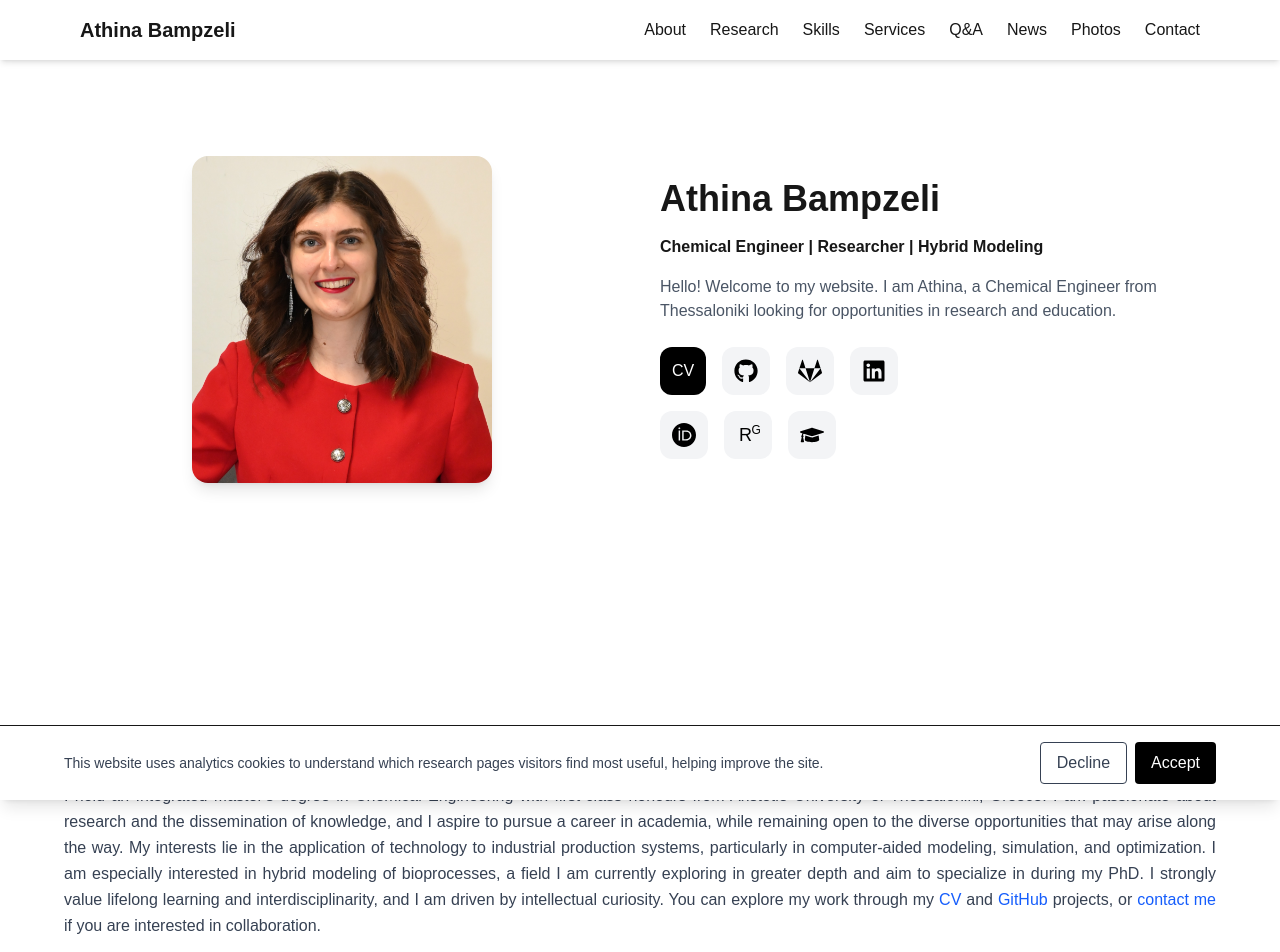
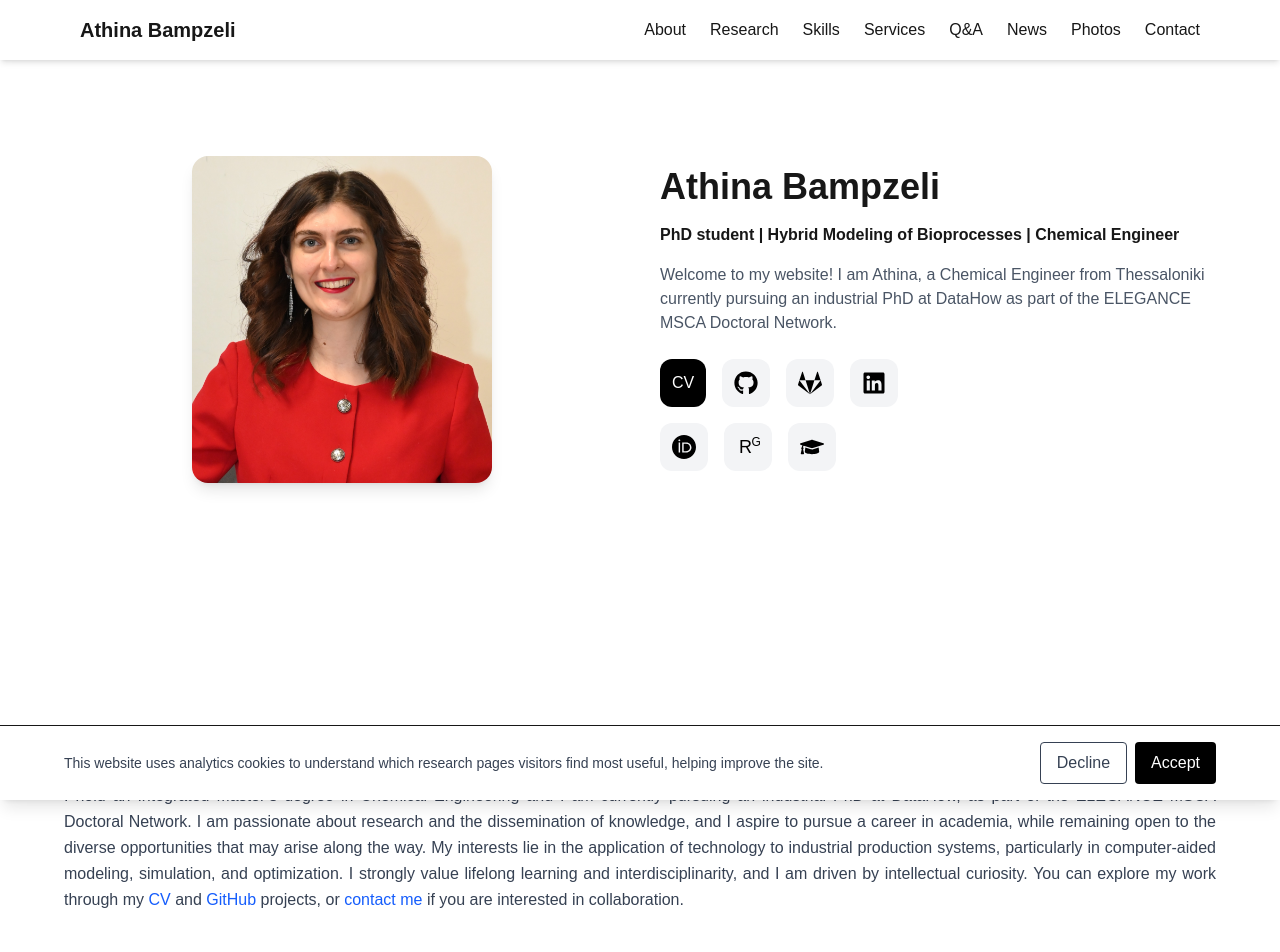
Before and after one commit to athina-bampzeli/Website-Athina-Bampzeli, a Next.js app: page / in a window 1280 px wide. Shown: the top 952 px of the page. Built offline with nearby package versions, Linux system fonts and the light colour scheme.

Commit message:
change32

```diff
--- a/app/news/page.tsx
+++ b/app/news/page.tsx
@@ -17,6 +17,54 @@ export default function News() {
         <div className="flex justify-center">
           <div className="grid md:grid-cols-2 gap-6 space-y-6 max-w-4xl">
 
+
+            {/* elegance kick off meeting */}
+            <FlipCard
+              front={
+
+
+                <div className="absolute inset-0 flex flex-col items-center justify-center border rounded-xl shadow-sm group-hover:shadow-md p-4 text-center">
+                  <h3 className="text-2xl font-semibold">
+                    ELEGANCE Kick-off meeting
+                  </h3>
+
+                    <div className="mt-3 text-lg font-normal text-gray-600">
+                      1-4 September 2026 <br />
+                      DTU, Copenhagen, Denmark
+                    </div>
+                    {/* <a
+                          href="https"
+                          target="_blank"
+                          rel="noopener noreferrer"
+                          className="flex items-center justify-center hover:opacity-80 transition text-[#0A66C2]"
+                      >
+                          <FaLinkedin size={24} />
+                    </a> */}
+
+                </div>
+              }
+              back={
+
+
+                <div className="absolute inset-0 flex items-center bg-gray-100 border rounded-xl p-4 text-justify">
+                  <p className="text-gray-700">The aim of the meeting is to learn: a) ELEGANCE members, b) fundamental aspects of
+                    basic and applied biocatalysis, c) important elements to succeed in doctoral program.
+                    Visit{" "}
+                    <a
+                      href="https://elegance.dtu.dk/"
+                      rel="noopener noreferrer"
+                      className="text-blue-600 hover:underline font-medium"
+                    >
+                      ELEGANCE website
+                    </a>{" "}
+                    for more.
+                  </p>
+
+
+                </div>
+
+              }
+            />
 
             {/* datahow symposium */}
             <FlipCard
--- a/app/page.tsx
+++ b/app/page.tsx
@@ -103,12 +103,12 @@ export default function Home() {
             </h1>
 
             <h2 className="text-1xl font-bold mb-4">
-              Chemical Engineer | Researcher | Hybrid Modeling
+              PhD student | Hybrid Modeling of Bioprocesses | Chemical Engineer
             </h2>
 
             <p className="text-gray-600 mb-6">
-              Hello! Welcome to my website. I am Athina, a Chemical
-              Engineer from Thessaloniki looking for opportunities in research and education.
+              Welcome to my website! I am Athina, a Chemical
+              Engineer from Thessaloniki currently pursuing an industrial PhD at DataHow as part of the ELEGANCE MSCA Doctoral Network.
             </p>
 
             {/* Home screen right icons */}
@@ -199,15 +199,13 @@ export default function Home() {
           <h2 className="text-3xl font-bold mb-6">About Me</h2>
 
           <p className="text-gray-700 mb-8 leading-relaxed text-justify">
-            I hold an Integrated Master's degree in Chemical Engineering with first-class honours
-            from Aristotle University of Thessaloniki, Greece. I am passionate about research and
+            I hold an Integrated Master’s degree in Chemical Engineering and I am currently pursuing an industrial PhD
+            at DataHow, as part of the ELEGANCE MSCA Doctoral Network. I am passionate about research and
             the dissemination of knowledge, and I aspire to pursue a career in academia, while
             remaining open to the diverse opportunities that may arise along the way.
 
             My interests lie in the application of technology to industrial production systems,
-            particularly in computer-aided modeling, simulation, and optimization. I am
-            especially interested in hybrid modeling of bioprocesses, a field I am currently
-            exploring in greater depth and aim to specialize in during my PhD.
+            particularly in computer-aided modeling, simulation, and optimization.
 
             I strongly value lifelong learning and interdisciplinarity, and I am driven by
             intellectual curiosity. You can explore my work through my{" "}
--- a/app/qa/publication/PublicationQAClient.tsx
+++ b/app/qa/publication/PublicationQAClient.tsx
@@ -364,8 +364,18 @@ export default function PublicationQAClient() {
         Publication Q&A
       </h2>
 
-      <p className="text-gray-700 mb-8">
-          Here you can find questions that I was asked about my publication during presentations and interviews, along with my answers.
+      <p className="text-gray-700 mb-8 text-justify">
+          Here you can find questions that I was asked about my publication during presentations and interviews, along with my answers. If you identify important questions that have not yet been addressed here, you are
+          welcome to{" "}
+
+            <a
+            href="https://athinabampzeli.com/#contact"
+            target="_blank"
+            rel="noopener noreferrer"
+            className="text-blue-600 hover:underline"
+            >
+            contact
+            </a> me so that I can add more content.
         </p>
 
       <button
--- a/app/research/lexicon/page.tsx
+++ b/app/research/lexicon/page.tsx
@@ -11,9 +11,10 @@ export default function Lexicon() {
 
         <h2 className="text-3xl font-bold mb-6">Lexicon</h2>
 
-        <p className="text-gray-700 mb-8">
+        <p className="text-gray-700 mb-8 text-justify">
           Find definitions of technical terminology relevant to my research and studies
-          in both formal/technical ways and simple ways for a non-expert to understand!
+          in both formal ways and simpler ways for a non-expert to understand. Over time, more and more concepts are added, providing a valuable resource
+          for anyone who wants to explore chemical engineering, mechanistic and data-driven modeling in greater depth.
         </p>
 
         {/* Table */}
--- a/components/Footer.tsx
+++ b/components/Footer.tsx
@@ -27,13 +27,13 @@ export default function Footer() {
         </p>
 
         {/* Share row */}
-        <div className="flex items-center gap-3">
+        {/* <div className="flex items-center gap-3">
           <span className="text-sm text-gray-600">
             Share on:
           </span>
 
           <ShareButtons />
-        </div>
+        </div> */}
 
         {/* Privacy Policy */}
         <Link href="/privacy" className="text-sm text-gray-600 hover:underline">
```
Also changed, not shown: 1 other file (tests, documents, lock files or other folders).
